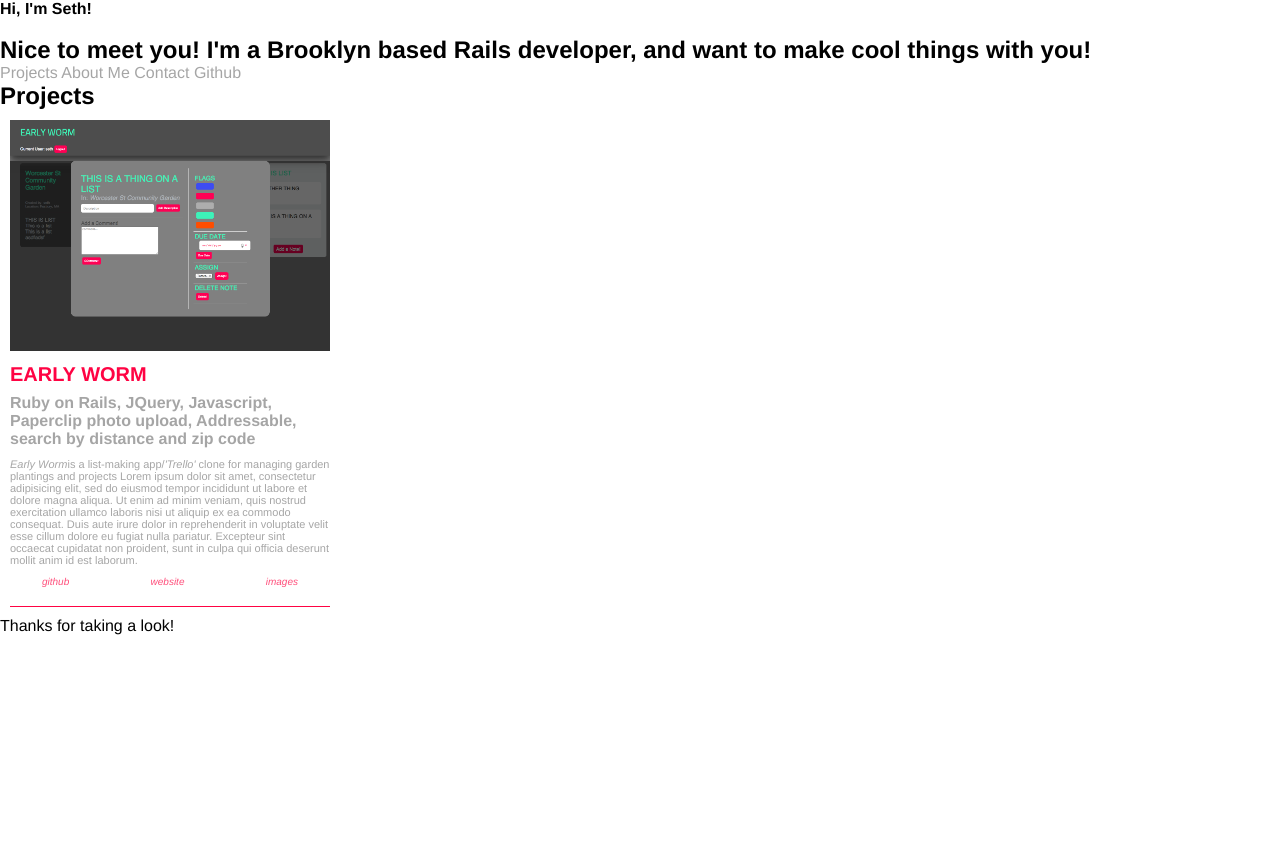
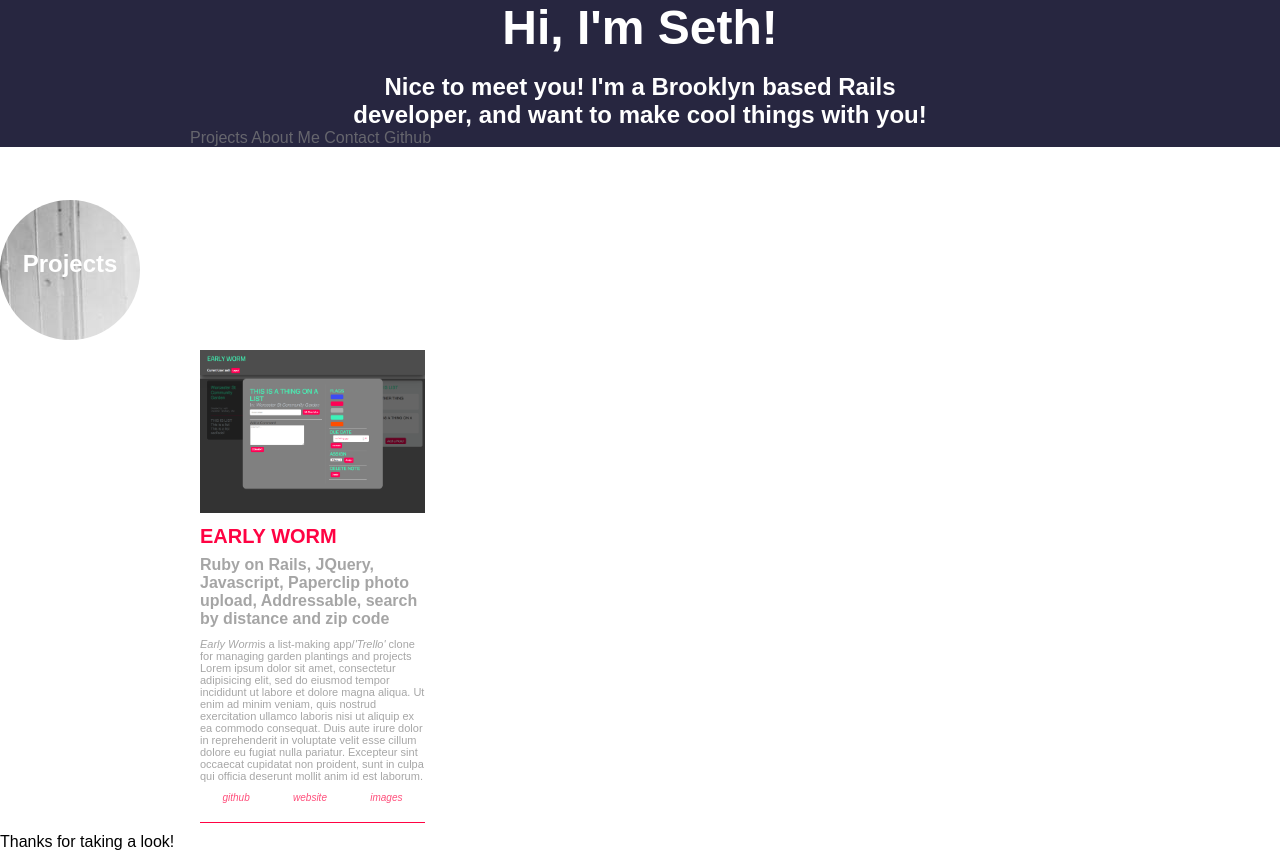
Before and after one commit to Sethoscope1/Personal-Site, a plain HTML site: page index.html in a window 1280 px wide. Before the commit the page ends 800 px from the top, so only its background shows below. Drawn offline with Linux system fonts and the light colour scheme.

Commit message:
Adds circles, section styling

```diff
--- a/index.html
+++ b/index.html
@@ -15,16 +15,15 @@
 
   <body>
 
-	  <header class="group" id="header">
+	  <header class="group">
 		  <section class="header-wrap group">
 
 			  <section id="info">
-				  <h1>Hi, I'm Seth!</h1>
+				  <h1 id="seth">Hi, I'm Seth!</h1>
 				  <br>
-				  <h2 class="greeting">
+				  <h2 id="greeting">
 					  Nice to meet you! I'm a Brooklyn based Rails developer, and want to make cool things with you!
 				  </h2>
-			  </section>
 			  </section>
 
 			  <nav id="top-nav">
@@ -39,12 +38,18 @@
 	          <span class="stretch"></span>
 				  </ul>
 			  </nav>
+
+		  </section>
 	  </header>
 
-		<h2>Projects</h2>
+		<section class="content">
+
+			<div class="titles circle"><h2>Projects</h2></div>
 
 			<section id="projects">
 
+
+				<!-- #### REG PROJECT STYLE #### -->
 	      <section class="project x">
 
 					<section class="project-images">
@@ -64,14 +69,19 @@
 
 	        <section class="wrapper group">
 	          <nav class="project-nav group">
-            <div><a class="nav-1"><em>github</em></a></div>
-            <div><a class="nav-2"><em>website</em></a></div>
-            <div><a class="nav-3"><em>images</em></a></div>
+	            <div><a class="nav-1" href="#"><em>github</em></a></div>
+	            <div><a class="nav-2" href="#"><em>website</em></a></div>
+	            <div><a class="nav-3" href="#"><em>images</em></a></div>
 	          </nav>
 	        </section>
 				</section>
 			</section>
+
+		<!-- #### REG PROJECT STYLE #### -->
 			<!-- END PROJECTS -->
+		</section>
+		<!-- END CONTENT -->
+
 
 
         <!-- <h3 id="asteroids">Asteroids</h3>
@@ -86,7 +96,6 @@
       <p>Thanks for taking a look!</p>
     </footer>
 
-    </section>
   </body>
 
 </html>
@@ -118,7 +127,7 @@ $( document ).ready(function() {
           $('#header_nav').data('size','big');
           $('#header_nav').removeClass('mini')
           $('#header_nav').stop().animate({
-              height:'260px'
+              height:'200px'
           },600);
           // $('#hi h2').fadeOut("slow", "linear");
           // $('#hi i').fadeOut("slow", "linear");
@@ -126,7 +135,7 @@ $( document ).ready(function() {
     }
   });
 
-  var projects = document.querySelector('#projects');
+  var list = document.querySelector(',projects');
   var msnry = new Masonry( projects, {
 	  //options
 	  columnWidth: 400,
--- a/style.css
+++ b/style.css
@@ -34,7 +34,73 @@ img {
 	clear: both;
 }
 
+header {
+	color: white;
+	background-color: #272640;
+	position: fixed;
+	width: 100%;
+	z-index: 1;
+}
 
+/*CIRCLES*/
+
+.circle {
+	width: 140px;
+	height: 140px;
+	border-radius: 70px;
+	-webkit-border-radius: 70px;
+	-moz-border-radius: 70px;
+	background: url("images/work.jpg");
+	position: relative;
+}
+
+.circle h2 {
+	color: white;
+	position: absolute;
+
+	top: 50%;
+	height: 40px;
+	margin-top: -20px;
+
+	left: 50%;
+	width: 100px;
+	margin-left: -50px;
+}
+
+#seth {
+	width: 800px;
+	text-align: center;
+	font-size: 48px;
+	margin: auto;
+}
+
+#info {
+	width: 100%;
+
+}
+
+#greeting {
+	width: 600px;
+	text-align: center;
+	margin: auto;
+}
+
+.header-wrap {
+	width: 900px;
+	margin: auto;
+}
+
+.top-nav {
+	margin: auto;
+}
+
+.content {
+	padding-top: 200px;
+}
+
+.titles {
+	text-align: center;
+}
 .project-nav {
 	height: 20px;
 	text-align: justify;
@@ -66,11 +132,22 @@ em {
 
 body {
 /*  background-color: #fdf4ed;*/
-	font-family: helvetica, sans-serif;
+	font-family: avenir, sans-serif;
 }
 
 h2 {
 	font-size: 24px;
+}
+
+header h1 {
+	margin: auto;
+}
+
+#projects {
+	width: 900px;
+	margin: auto;
+	z-index: 0;
+
 }
 
 .project {
```
Also changed, not shown: images/work.jpg (added), 1 other file. Lines whose indentation alone changed are shown as unchanged.
